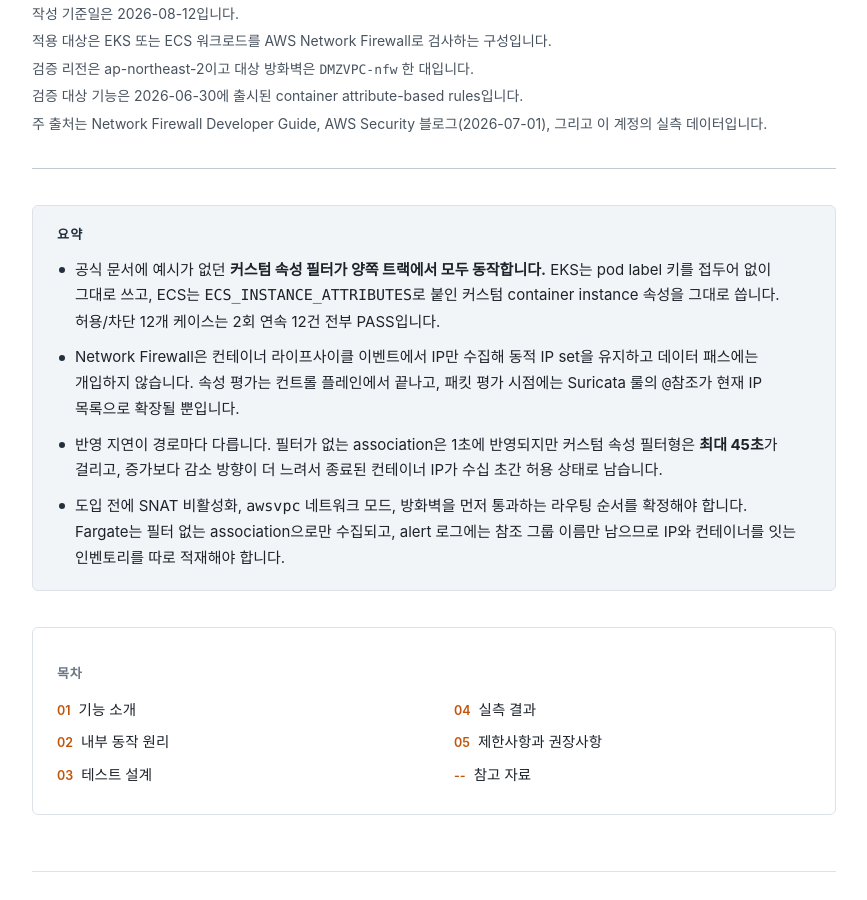
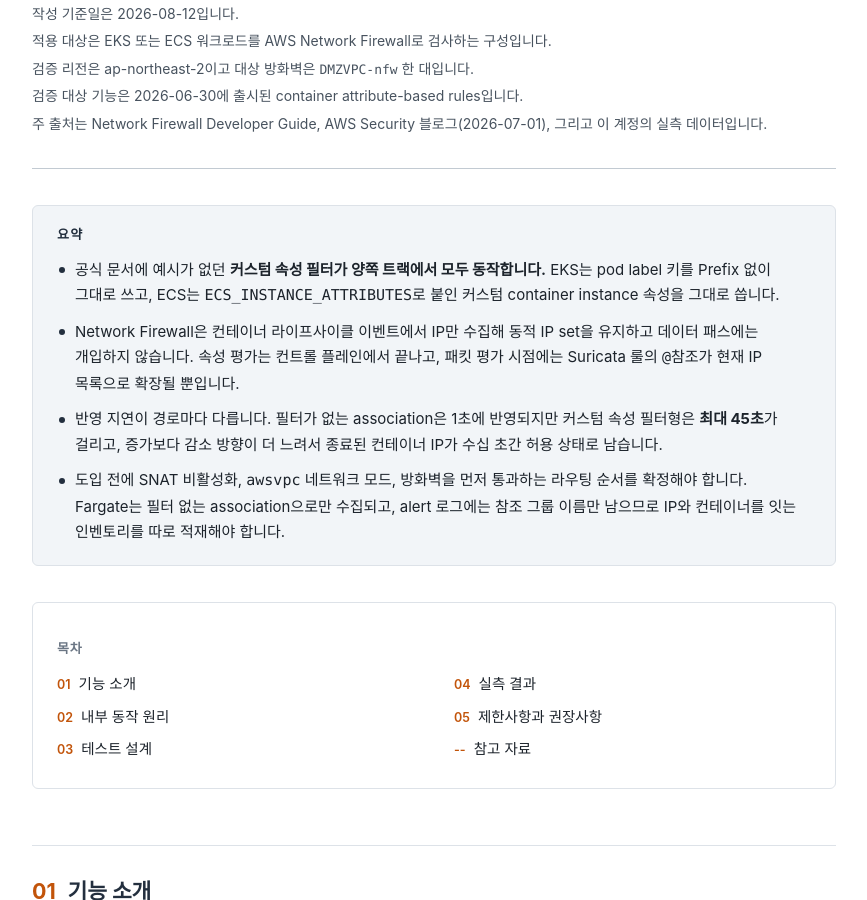
Before and after one commit to whchoi98/whchoi98.github.io, a Jekyll site: the page docs/techblog/networking/anfw-container-attr-rules-report.html, which Jekyll copies as it is, in a window 1280 px wide and 900 px high, scrolled down 445 px. Shown: the whole window, without its empty margins (206-1073 px from the left). Built offline with Jekyll 4.4.1, drawn with Linux system fonts in a browser that asks for light colours; some web fonts are replaced; some of the changed text lies outside the part shown.

Commit message:
docs: anfw 게시물 문구 수정 - 접두어를 Prefix로 표기, TL;DR PASS 문장 제거 (KO/EN)

```diff
--- a/docs/techblog/networking/anfw-container-attr-rules-report.html
+++ b/docs/techblog/networking/anfw-container-attr-rules-report.html
@@ -623,8 +623,8 @@
   <ul>
     <li>
       공식 문서에 예시가 없던 <strong>커스텀 속성 필터가 양쪽 트랙에서 모두 동작합니다.</strong>
-      EKS는 pod label 키를 접두어 없이 그대로 쓰고, ECS는 <span class="mono">ECS_INSTANCE_ATTRIBUTES</span>로 붙인
-      커스텀 container instance 속성을 그대로 씁니다. 허용/차단 12개 케이스는 2회 연속 12건 전부 PASS입니다.
+      EKS는 pod label 키를 Prefix 없이 그대로 쓰고, ECS는 <span class="mono">ECS_INSTANCE_ATTRIBUTES</span>로 붙인
+      커스텀 container instance 속성을 그대로 씁니다.
     </li>
     <li>
       Network Firewall은 컨테이너 라이프사이클 이벤트에서 IP만 수집해 동적 IP set을 유지하고 데이터 패스에는 개입하지 않습니다.
@@ -936,7 +936,7 @@
   <p>
     설계 원칙은 두 가지였습니다. 첫째, 이미 검증에 쓰이던 방화벽과 EKS 클러스터는 <strong>읽기만 하고 수정하지 않습니다.</strong>
     기존 룰 그룹과 association을 그대로 남겨 베이스라인 비교군으로 쓰고, 방화벽 정책에는 신규 룰 그룹 참조를 추가만 합니다.
-    둘째, 신규 리소스는 모두 <span class="mono">abi-</span> 접두어를 붙여 정리 대상을 이름만으로 식별할 수 있게 합니다.
+    둘째, 신규 리소스는 모두 <span class="mono">abi-</span> Prefix를 붙여 정리 대상을 이름만으로 식별할 수 있게 합니다.
   </p>
   <p>
     핵심은 음성 대조군입니다. "속성이 매칭된 컨테이너가 차단된다"만 확인하면 규칙이 실제로 선택적인지 알 수 없습니다.
@@ -1084,7 +1084,7 @@
   <h3>4.2 커스텀 속성 필터의 초기 해석 시간</h3>
   <p>
     검증의 출발 질문이었던 커스텀 속성 지원 여부는 두 트랙 모두 지원으로 확정되었습니다.
-    EKS는 label 키를 <span class="mono">label:</span> 같은 접두어 없이 그대로 쓰는 것이 정답이었고,
+    EKS는 label 키를 <span class="mono">label:</span> 같은 Prefix 없이 그대로 쓰는 것이 정답이었고,
     ECS는 <span class="mono">put-attributes</span>가 아니라 인스턴스 user-data의
     <span class="mono">ECS_INSTANCE_ATTRIBUTES</span>로 붙인 속성이 바로 인식되었습니다.
     문서가 예시로 제시한 빌트인 키로 내려가는 폴백은 양쪽 모두 실행할 필요가 없었습니다.
@@ -1535,7 +1535,6 @@
       Custom attribute filters, for which the official documentation offers no examples,
       <strong>work on both tracks.</strong> EKS uses pod label keys as-is, with no prefix, and ECS uses
       custom container instance attributes attached via <span class="mono">ECS_INSTANCE_ATTRIBUTES</span> as-is.
-      The 12 allow/block cases were all PASS - 12 out of 12 in two consecutive runs.
     </li>
     <li>
       Network Firewall only collects IPs from container lifecycle events to maintain a dynamic IP set and never
```
